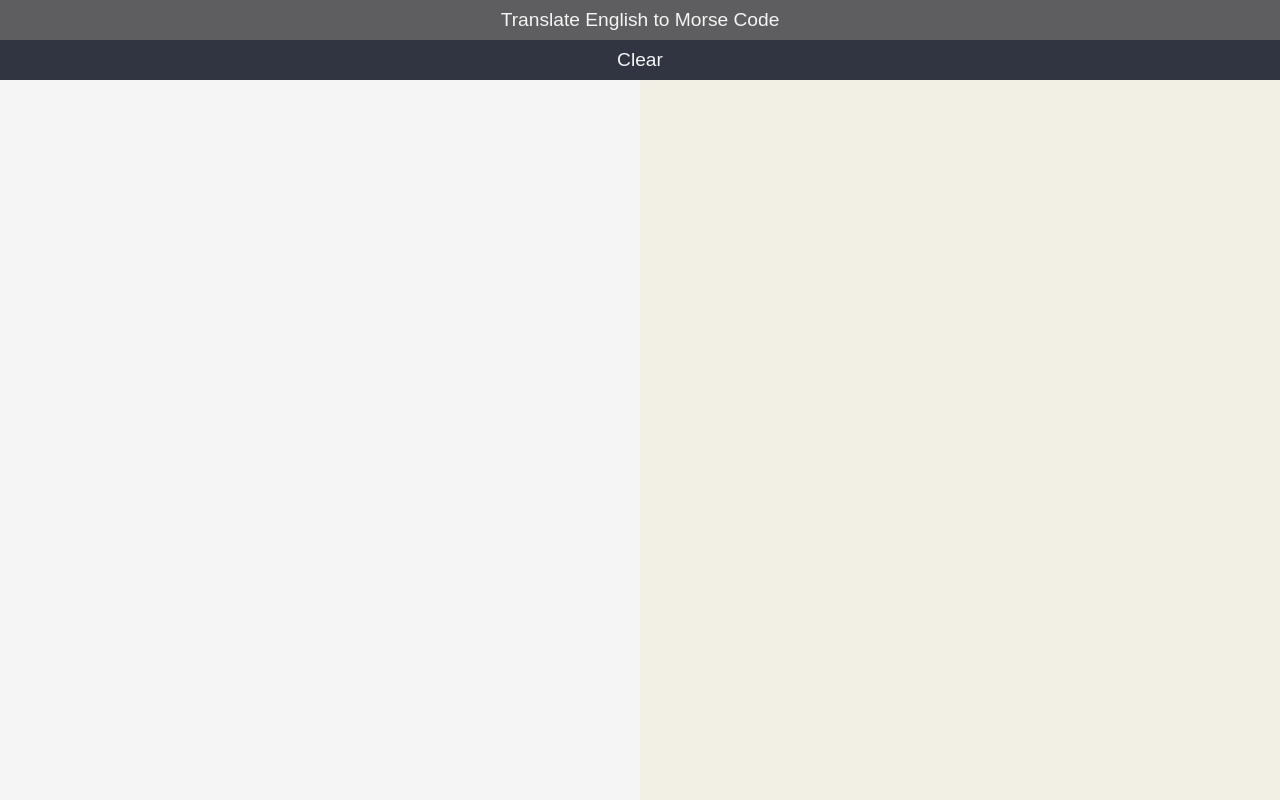
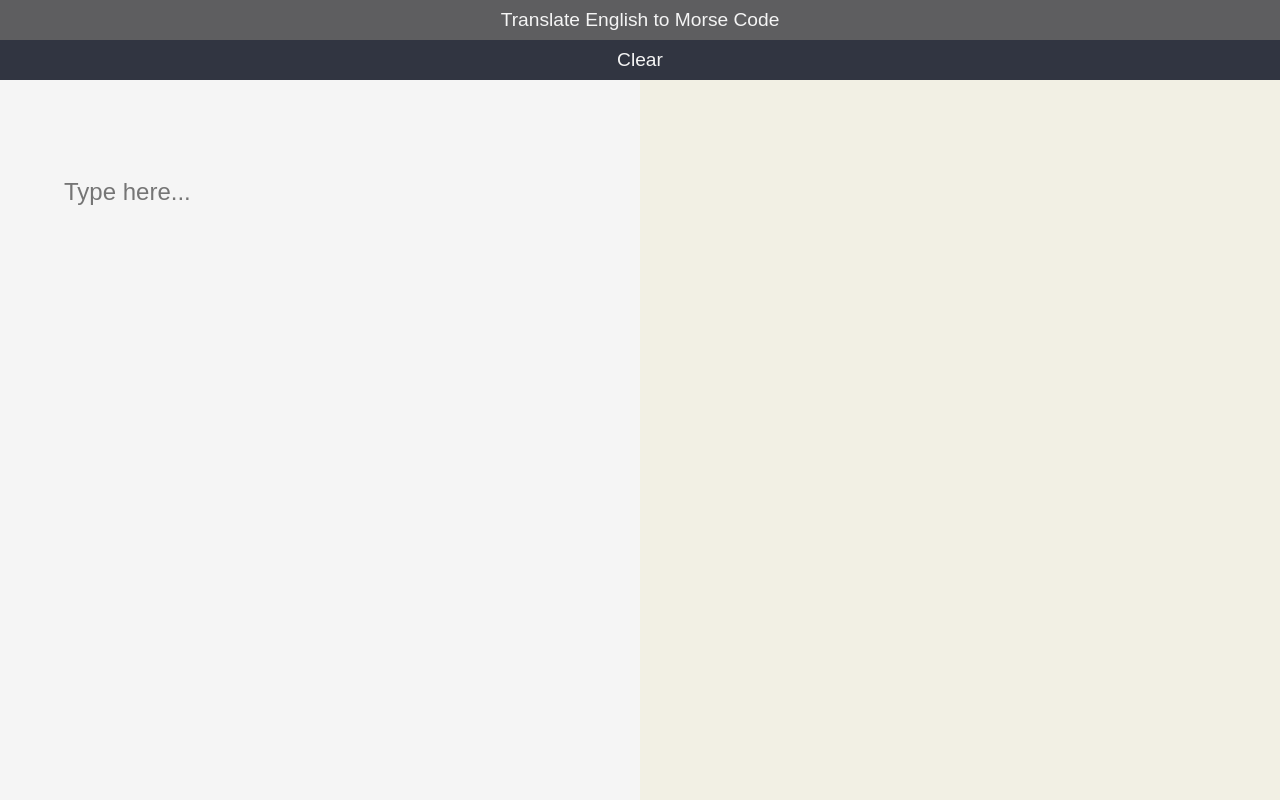
Before and after one commit to mcnultyfrank/morse-code-translator, a plain HTML site: page index.html in a window 1280 px wide. Drawn offline with Linux system fonts and the light colour scheme.

Commit message:
Added placeholder to input text

```diff
--- a/index.html
+++ b/index.html
@@ -13,7 +13,7 @@
         </header>
     <section>
         <div class="inputContainer">
-            <input type = "text" id = "user-text" class = "english-input"  name = "user-text" autocomplete="off" placeholder="">
+            <input type = "text" id = "user-text" class = "english-input"  name = "user-text" autocomplete="off" placeholder="Type here...">
         </div>
         <div class="outputContainer">
             <h2 class="output"></h2>
```
